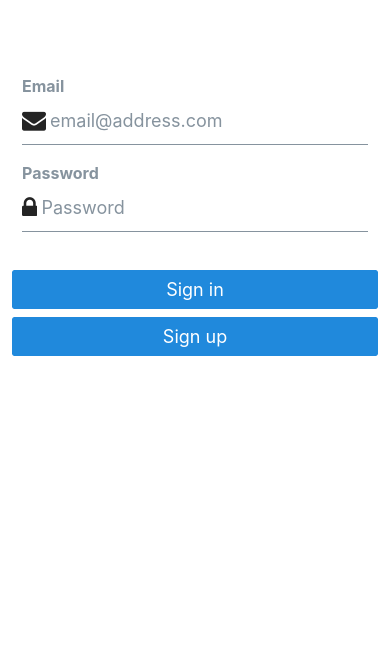
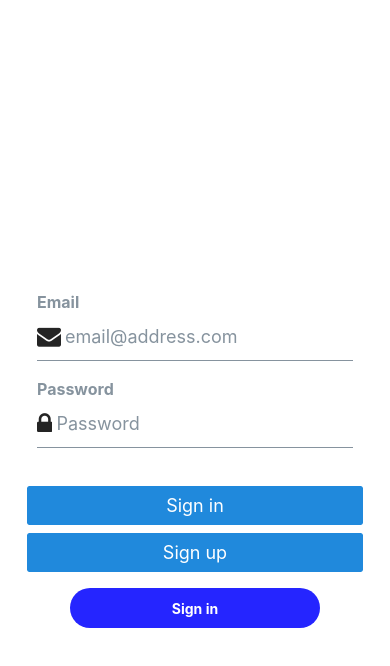
Before and after one commit to TateruNakayama/track-link-app, a React Native app: screen / in a window 390 px wide. Shown: the top 666 px of the page. Built offline with nearby package versions, Linux system fonts and the light colour scheme; no server answers.

Commit message:
[UPDATE] サインインボタンのアラート表示を追加

```diff
--- a/App.tsx
+++ b/App.tsx
@@ -2,8 +2,10 @@ import { useState, useEffect } from 'react'
 import { supabase } from './lib/supabase'
 import Auth from './components/Auth'
 import Account from './components/Account'
-import { View } from 'react-native'
 import { Session } from '@supabase/supabase-js'
+import { View, StyleSheet, Pressable, Text, } from 'react-native'
+
+// import=何を使うかを持ってくることを伝える
 
 export default function App() {
   const [session, setSession] = useState<Session | null>(null)
@@ -18,9 +20,38 @@ export default function App() {
     })
   }, [])
 
+  const styles = StyleSheet.create({
+    container: {
+        flex: 1,
+        justifyContent: "center",
+        alignItems: "center",
+    },
+    buttonStyle: {
+        backgroundColor: "#2525ff",
+        width: 250,
+        height: 40,
+        alignItems: "center",
+        justifyContent: "center",
+        borderRadius: 50
+    },
+    buttonText: {
+        color: "white",
+        fontWeight: "bold"
+    }
+});
+    // const=宣言CSS
+
+
   return (
-    <View>
+    <View style={styles.container}>
       {session && session.user ? <Account key={session.user.id} session={session} /> : <Auth />}
+      <Pressable
+                style={styles.buttonStyle}
+                onPress={ () => alert("ボタンが押されました") }
+            >
+                <Text style={styles.buttonText}>Sign in</Text>
+            </Pressable>
     </View>
+    // View=出力
   )
 }
```
